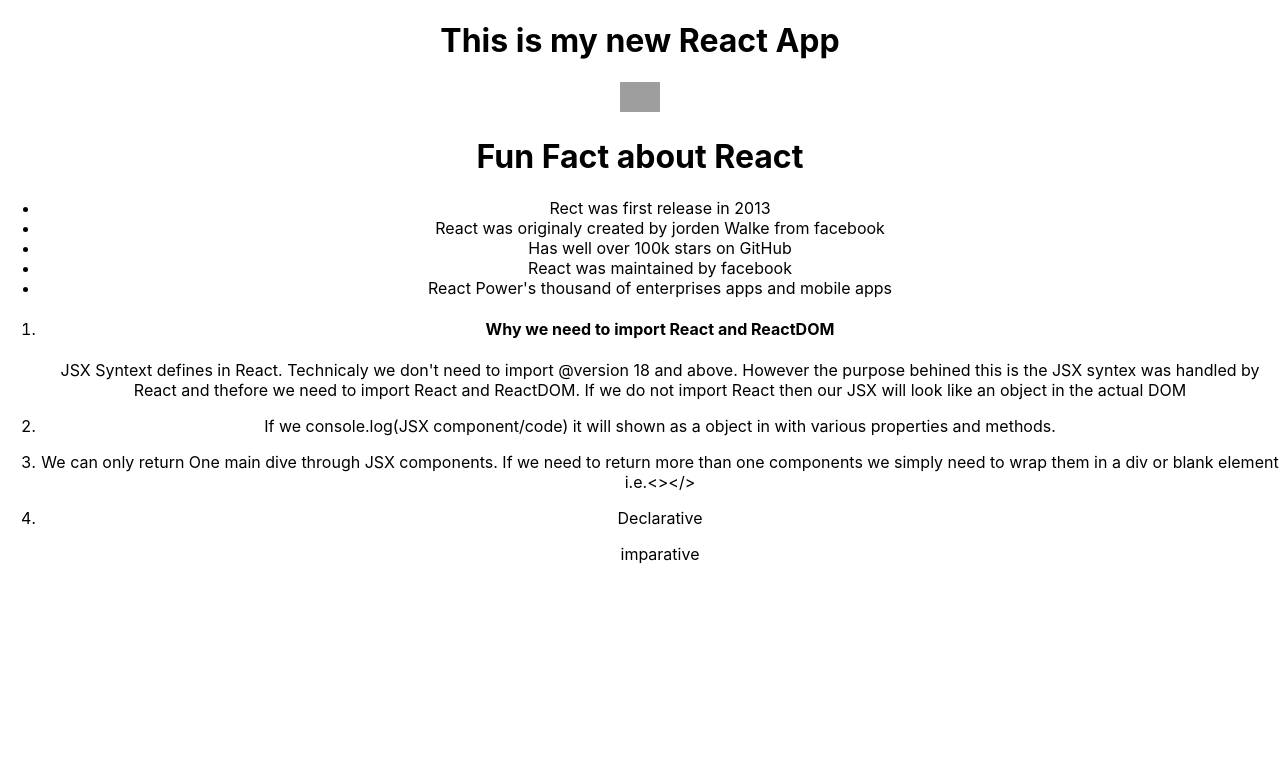
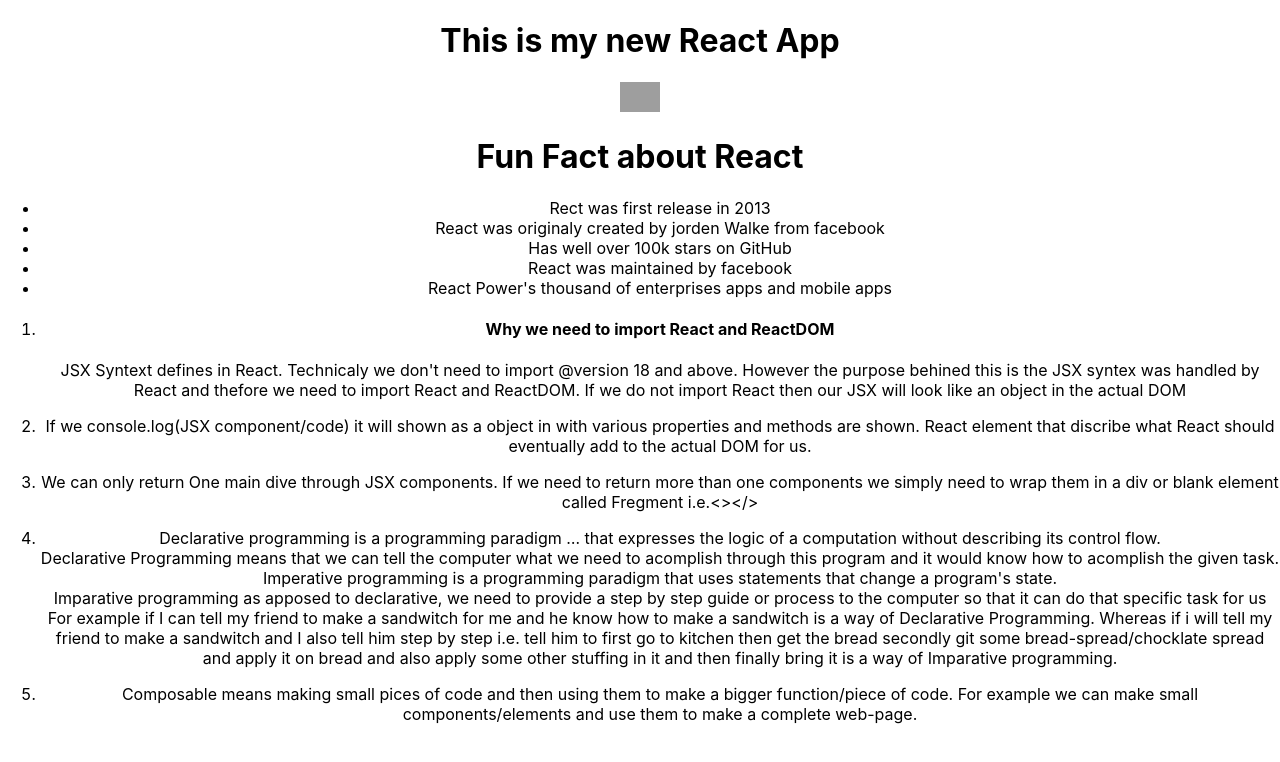
Before and after one commit to Naveed-Shoukat/react-by-free-cod-camp, a React (Create React App) app in the folder react_by_free_code_camp/: page / in a window 1280 px wide. Shown: the top 762 px of the page. Built offline with nearby package versions, Linux system fonts and the light colour scheme; grey boxes are pictures that could not be loaded.

Commit message:
exercise 2 quiz done

```diff
--- a/react_by_free_code_camp/src/components/Exercise2.jsx
+++ b/react_by_free_code_camp/src/components/Exercise2.jsx
@@ -24,19 +24,48 @@
         <li>
           <p>
             If we console.log(JSX component/code) it will shown as a object in
-            with various properties and methods.
+            with various properties and methods are shown. React element that
+            discribe what React should eventually add to the actual DOM for us.
           </p>
         </li>
         <li>
           <p>
             We can only return One main dive through JSX components. If we need
             to return more than one components we simply need to wrap them in a
-            div or blank element i.e.&lt;&gt;&lt;/&gt;{' '}
+            div or blank element called Fregment i.e.&lt;&gt;&lt;/&gt;{' '}
           </p>
         </li>
         <li>
-          <p>Declarative</p>
-          <p>imparative</p>
+          <p>
+            Declarative programming is a programming paradigm … that expresses
+            the logic of a computation without describing its control flow.
+            <br />
+            Declarative Programming means that we can tell the computer what we
+            need to acomplish through this program and it would know how to
+            acomplish the given task.
+            <br />
+            Imperative programming is a programming paradigm that uses
+            statements that change a program's state.
+            <br />
+            Imparative programming as apposed to declarative, we need to provide
+            a step by step guide or process to the computer so that it can do
+            that specific task for us
+            <br />
+            For example if I can tell my friend to make a sandwitch for me and
+            he know how to make a sandwitch is a way of Declarative Programming.
+            Whereas if i will tell my friend to make a sandwitch and I also tell
+            him step by step i.e. tell him to first go to kitchen then get the
+            bread secondly git some bread-spread/chocklate spread and apply it
+            on bread and also apply some other stuffing in it and then finally
+            bring it is a way of Imparative programming.
+          </p>
+        </li>
+        <li>
+          <p>
+            Composable means making small pices of code and then using them to
+            make a bigger function/piece of code. For example we can make small
+            components/elements and use them to make a complete web-page.
+          </p>
         </li>
       </ol>
     </div>
```
